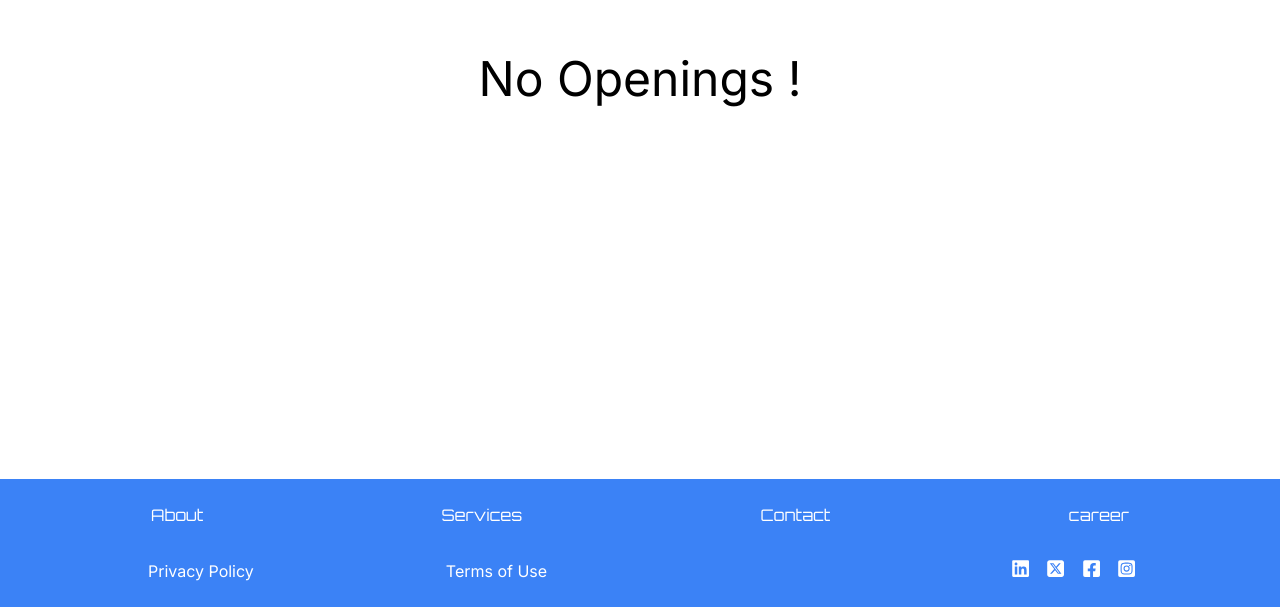
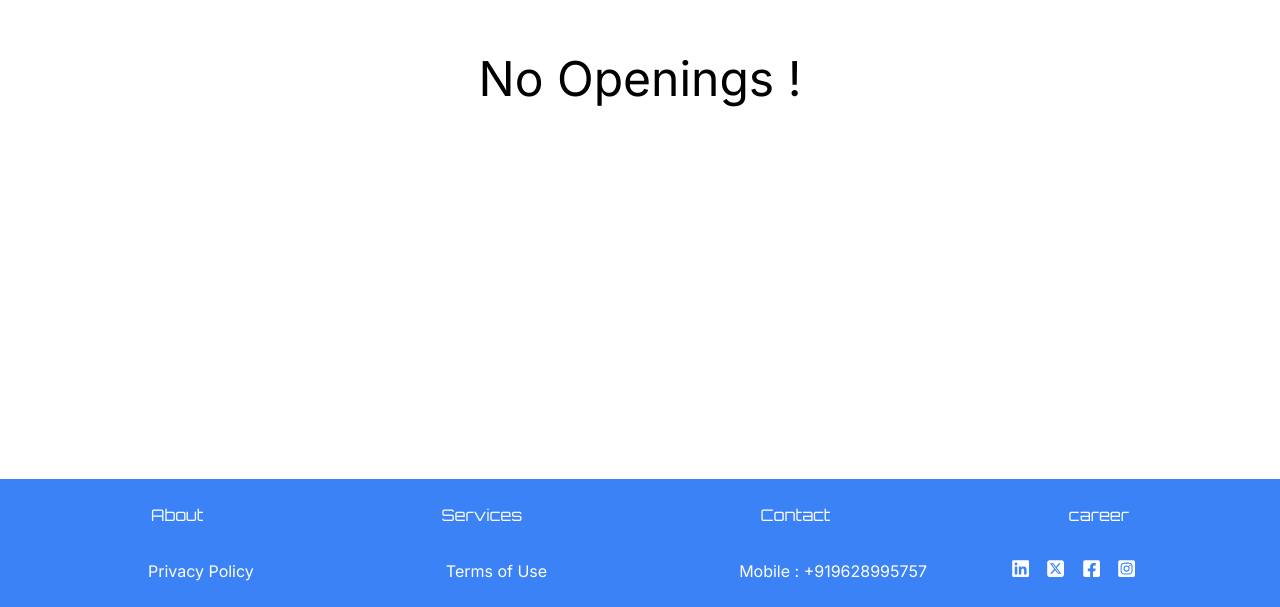
Before and after one commit to shadabnid/techservicewala, a Next.js app: page /career in a window 1280 px wide. Shown: the part 417-1024 px from the top of the page. Built offline with nearby package versions, Linux system fonts and the light colour scheme.

Commit message:
added contact number

```diff
--- a/src/app/components/Footer.js
+++ b/src/app/components/Footer.js
@@ -21,6 +21,7 @@ const Footer = () => {
                 <div className='flex gap-[12rem] ml-1'>
                     <span>Privacy Policy</span>
                     <span>Terms of Use</span>
+                    <span>Mobile : +919628995757</span>
                 </div>
                 <div className='flex gap-4 text-[1.2rem] text-white mt-6 md:mt-0'>
                     <Link href="/"><FaLinkedin /></Link>
```
